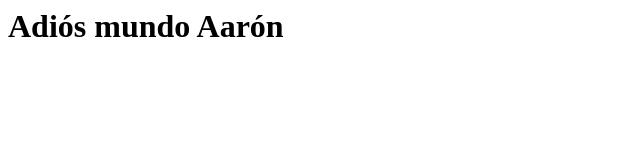
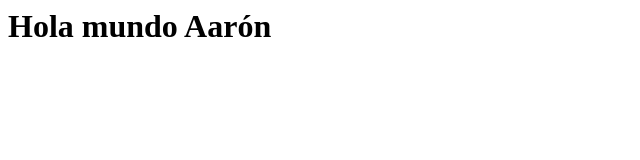
Before and after one commit to vjp-aaronIC/PPS-Unidad0Actividad4-Aaron, a plain HTML site: page index.html in a window 1280 px wide. Shown: the whole page, without its empty margins (0-640 px from the left). Drawn offline with Linux system fonts and the light colour scheme.

Commit message:
bloque 2

```diff
--- a/index.html
+++ b/index.html
@@ -1 +1 @@
-<H1>Adiós mundo Aarón</H1>
+<H1>Hola mundo Aarón</H1>
```
Also changed, not shown: images/index_modificado.png (added), images/index_mv.png (added), images/index_restore.png (added), 2 other files.
